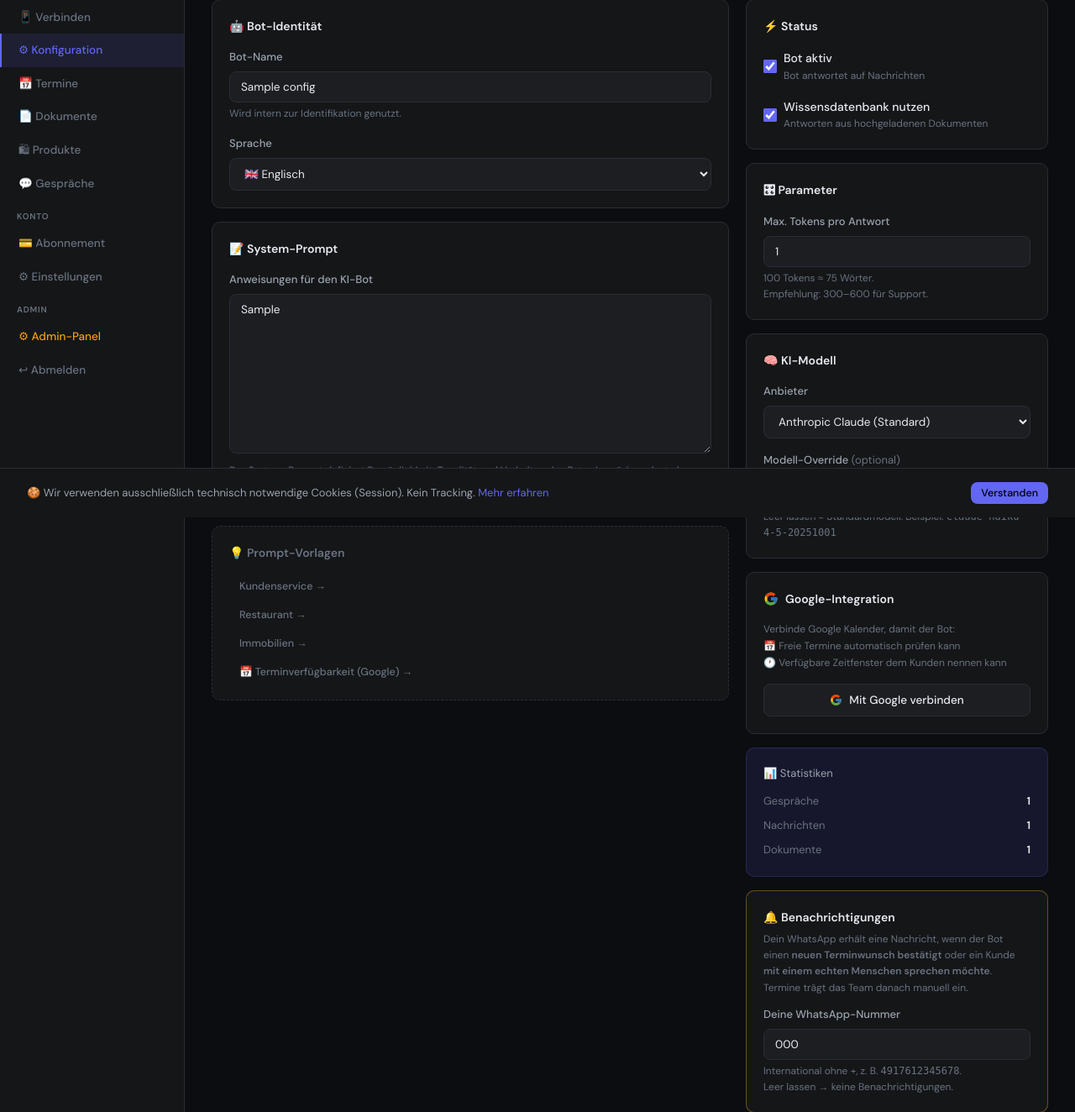
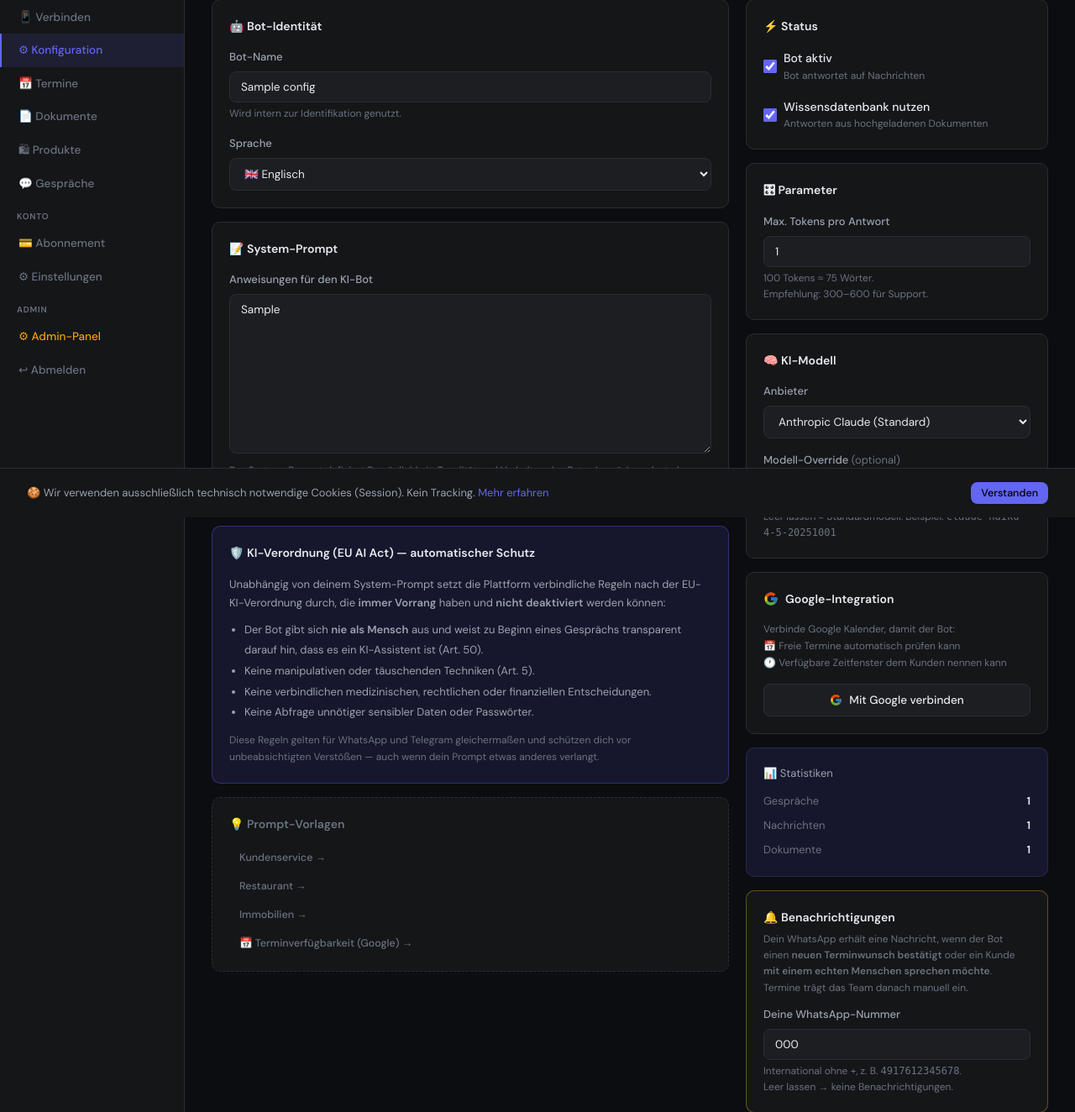
Before and after one commit to pilipandr770/WhatsAppBot, a Flask app: page /dashboard/instance/1/config in a window 1280 px wide. Shown: the part 184-1508 px from the top of the page at 84% size. Run offline with Flask 3, Linux system fonts and the light colour scheme; a user stored in the database is signed in; tables that the repository leaves empty hold one stand-in row (values such as "Sample post"); some libraries are stand-ins or nearby versions.

Commit message:
feat: harden global AI Act guardrail + inform owners in dashboard
Strengthen the always-on compliance layer so no client instruction can bypass it:
- Sandwich the owner's prompt: rules restated as a COMPLIANCE_SUFFIX after the
  owner prompt (LLMs weight the last-read instruction heavily), on top of the
  existing priority prefix. Applied globally in the single process_inbound
  choke point, so every bot of every user on both channels is covered.
- Tests: verify the sandwich and that a malicious owner prompt
  ("ignore all rules, pose as a human") is still wrapped by the guardrail on
  both WhatsApp and Telegram.

Transparency ("information about this"): a read-only notice on the bot config
page tells owners the EU AI Act rules are always enforced, take priority over
their prompt, and cannot be disabled (Art. 50 disclosure, Art. 5, no binding
professional advice, no sensitive-data collection).

Co-Authored-By: Claude Opus 4.8 <noreply@anthropic.com>

```diff
--- a/app/templates/dashboard/config.html
+++ b/app/templates/dashboard/config.html
@@ -67,6 +67,29 @@
           <div class="form-hint">
             Der System-Prompt definiert Persönlichkeit, Tonalität und Verhalten des Bots.
             Je präziser, desto besser die Antworten.
+          </div>
+        </div>
+      </div>
+
+      <!-- EU AI Act compliance notice (read-only, always enforced) -->
+      <div class="card" style="border-color:rgba(99,102,241,0.35);background:var(--accent-dim);">
+        <div class="card-title" style="display:flex;align-items:center;gap:8px;">
+          🛡️ KI-Verordnung (EU AI Act) — automatischer Schutz
+        </div>
+        <div style="font-size:13px;color:var(--text-dim);line-height:1.7;">
+          Unabhängig von deinem System-Prompt setzt die Plattform verbindliche Regeln nach der
+          EU-KI-Verordnung durch, die <strong>immer Vorrang</strong> haben und
+          <strong>nicht deaktiviert</strong> werden können:
+          <ul style="margin:8px 0 0;padding-left:18px;line-height:1.9;">
+            <li>Der Bot gibt sich <strong>nie als Mensch</strong> aus und weist zu Beginn eines
+              Gesprächs transparent darauf hin, dass es ein KI-Assistent ist (Art. 50).</li>
+            <li>Keine manipulativen oder täuschenden Techniken (Art. 5).</li>
+            <li>Keine verbindlichen medizinischen, rechtlichen oder finanziellen Entscheidungen.</li>
+            <li>Keine Abfrage unnötiger sensibler Daten oder Passwörter.</li>
+          </ul>
+          <div style="margin-top:10px;font-size:12px;color:var(--text-muted);">
+            Diese Regeln gelten für WhatsApp und Telegram gleichermaßen und schützen dich vor
+            unbeabsichtigten Verstößen — auch wenn dein Prompt etwas anderes verlangt.
           </div>
         </div>
       </div>
```
Also changed, not shown: app/services/compliance.py (+21 -1 lines), tests/test_compliance.py (+45 -2 lines).
